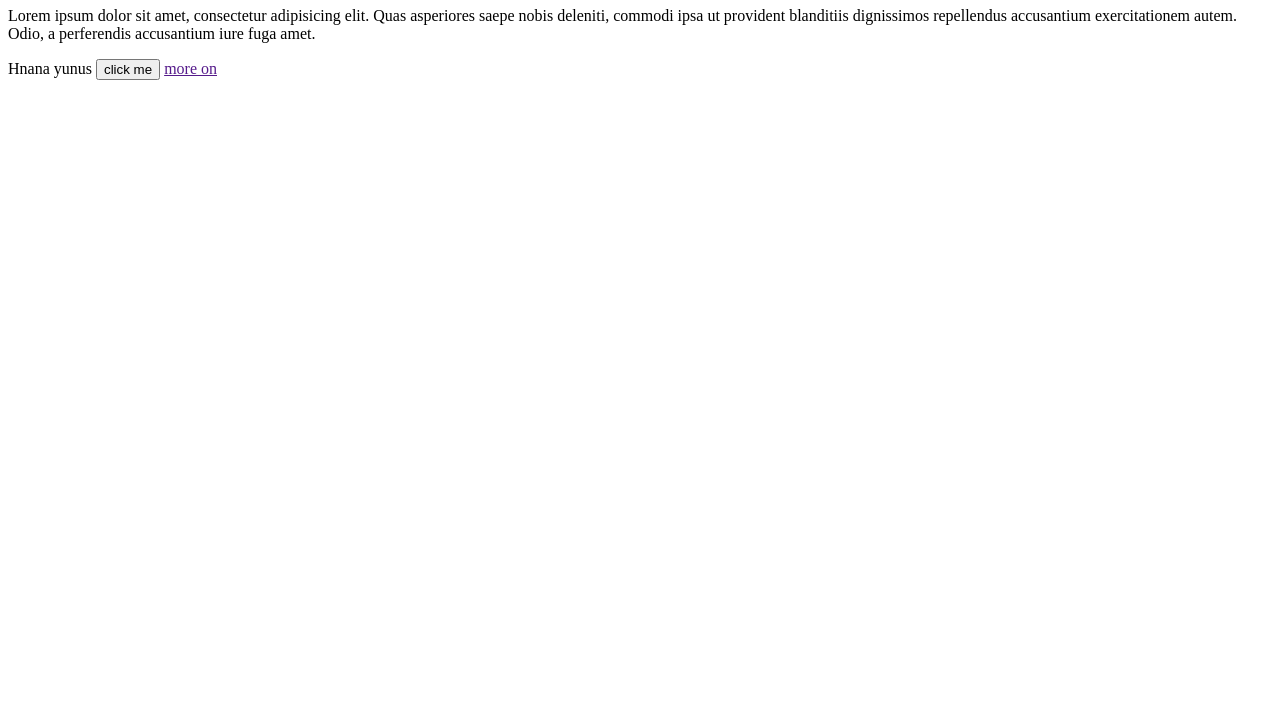
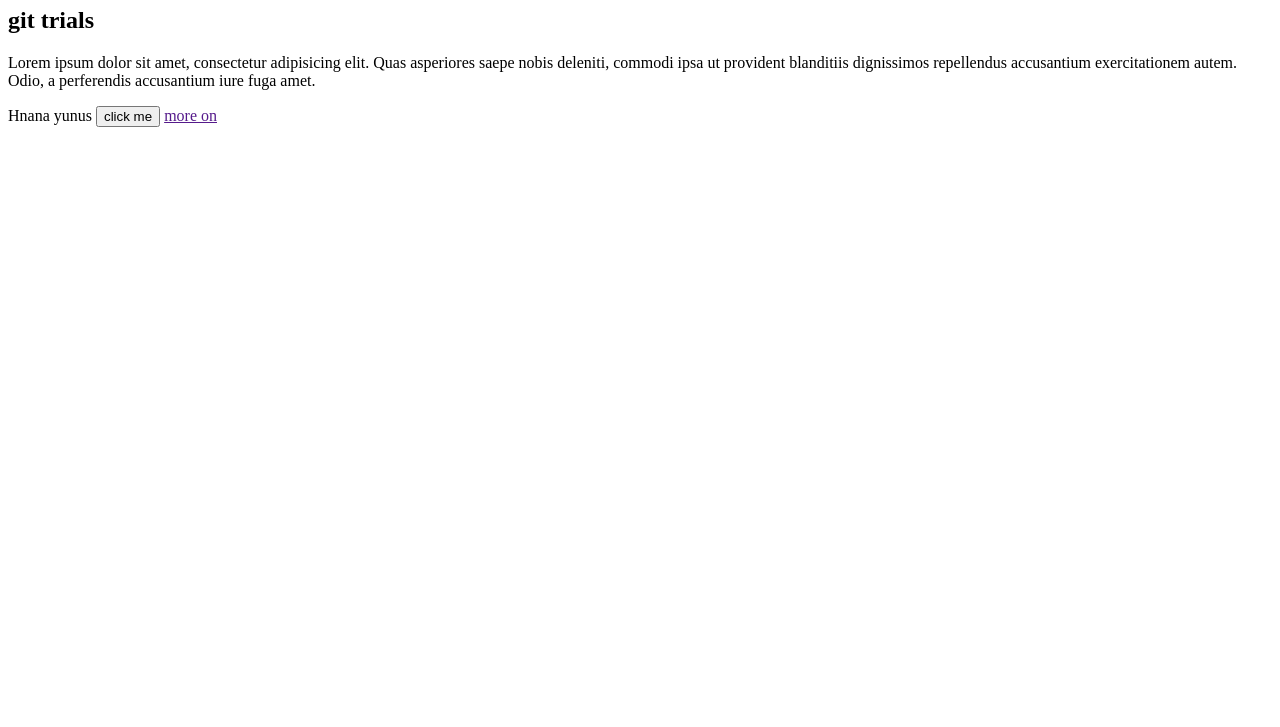
Before and after one commit to hanu-n/git-, a plain HTML site: page index.html in a window 1280 px wide. Shown: the part 73-800 px from the top of the page. Drawn offline with Linux system fonts and the light colour scheme.

Commit message:
Update index.html

```diff
--- a/index.html
+++ b/index.html
@@ -8,6 +8,7 @@
 <body>
     <h1>hello git
     </h1>
+    <h2>git trials</h2>
     <p>Lorem ipsum dolor sit amet, consectetur adipisicing elit. Quas asperiores saepe nobis deleniti, commodi ipsa ut provident blanditiis dignissimos repellendus accusantium exercitationem autem. Odio, a perferendis accusantium iure fuga amet.</p>
     <span>Hnana yunus</span>
     <button>click me</button>
```
